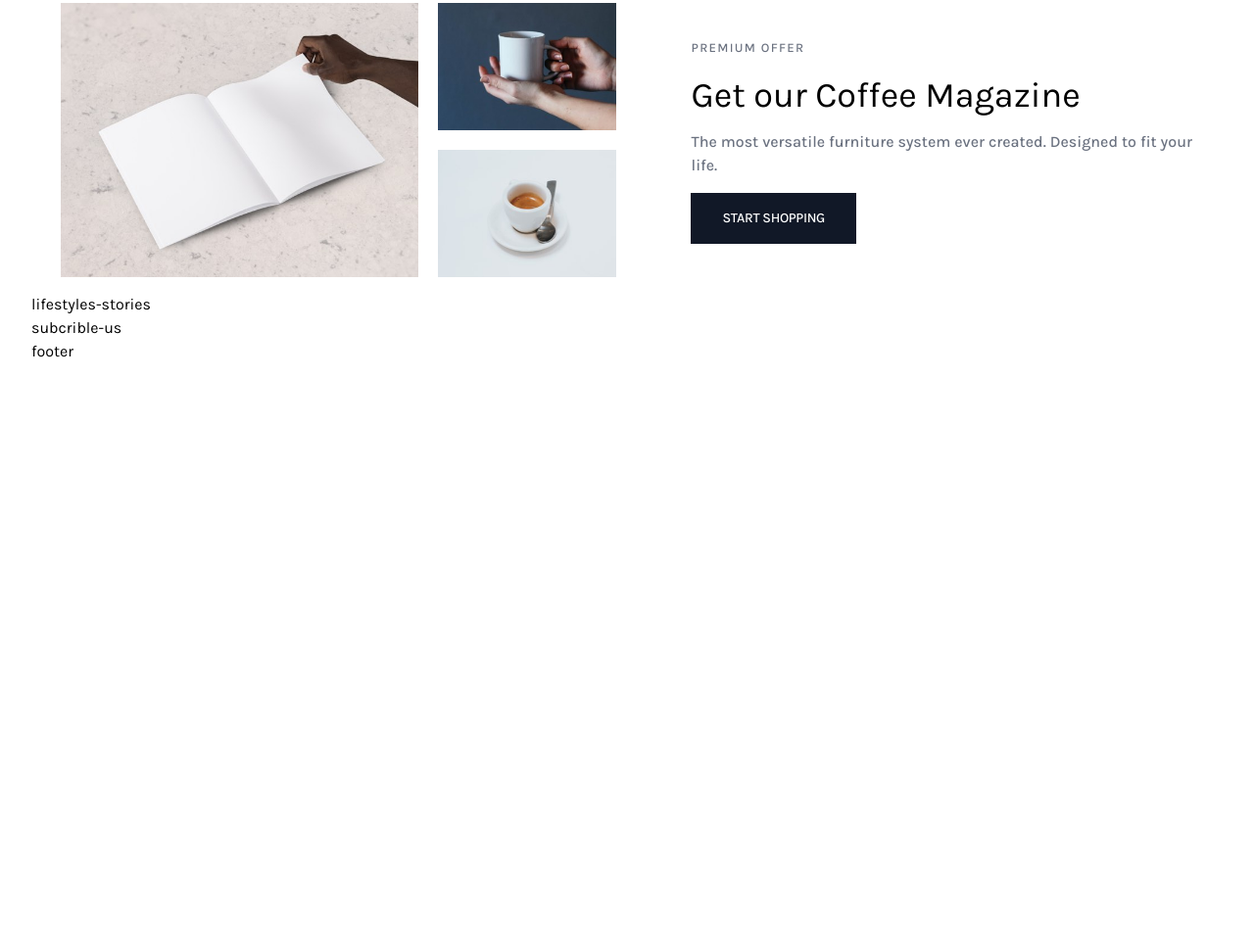
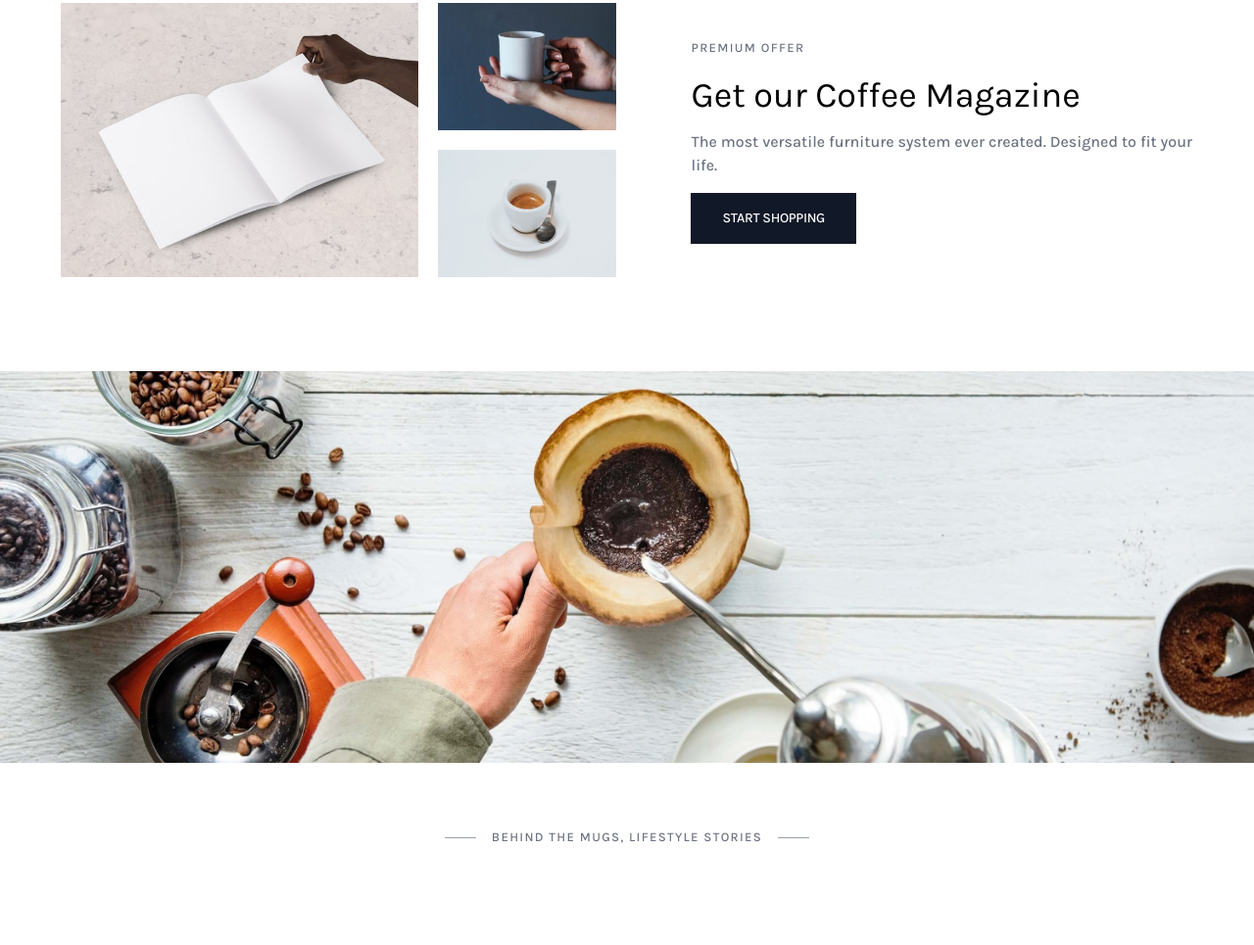
Before and after one commit to HoXuanTy/Coffee-styles_tailwind, a website: page public/index.html in a window 1280 px wide. Shown: the part 3715-4680 px from the top of the page at 98% size. Before the commit the page ends 4086 px from the top, so only its background shows below. Drawn offline with Linux system fonts and the light colour scheme.

Commit message:
feat: add parallax

```diff
--- a/public/index.html
+++ b/public/index.html
@@ -353,13 +353,13 @@
           <div class="cf-subheadline-deco-lable">BUY 2 MUGS AND GET A COFFEE MAGAZINE FREE</div>
           <div class="cf-subheadline-deco-line"></div>
         </div>
-        <div class="coffee-magazine w-[95%] 2xl:w-[65%] mx-auto mb-4">
+        <div class="coffee-magazine w-[95%] 2xl:w-[65%] mx-auto mb-24">
           <div class="flex flex-col md:flex-row justify-center items-center gap-5">
             <div class="cf-magazine-images basis-1/2 md:flex md:flex-row gap-5 w-full h-full mb-5 md:mb-0">
               <div class="cf-magazine-big-image basis-2/3 h-[280px] mb-3 xs:mb-5 md:mb-0 bg-[url('./img/magazine-image-01.jpeg')] bg-cover bg-no-repeat bg-center"></div>
               <div class="cf-magazine-small-images basis-1/3 flex flex-row md:flex-col gap-3 xs:gap-5">
-                <div class=" h-[130px] xs:h-[200px] basis-1/2   bg-[url('./img/magazine-image-02.jpeg')] bg-cover bg-no-repeat bg-center"></div>
-                <div class=" h-[130px] xs:h-[200px] basis-1/2   bg-[url('./img/magazine-image-03.jpeg')] bg-cover bg-no-repeat bg-center"></div>
+                <div class=" h-[130px] xs:h-[200px] basis-1/2  bg-[url('./img/magazine-image-02.jpeg')] bg-cover bg-no-repeat bg-center"></div>
+                <div class=" h-[130px] xs:h-[200px] basis-1/2  bg-[url('./img/magazine-image-03.jpeg')] bg-cover bg-no-repeat bg-center"></div>
               </div>
             </div>
             <div class="basis-1/2  pl-8 xl:pl-14 text-center md:text-left">
@@ -371,7 +371,17 @@
           </div>
         </div>
         <!-- End coffee-magazine -->
-        <div class="lifestyles-stories">
+
+        <div class="cf-parallax-image  bg-[url('./img/bg-parallax-01.jpeg')] h-[400px] bg-cover bg-no-repeat bg-center bg-fixed relative w-[100vw] left-[calc(-50vw_+_50%)]">
+
+        </div>
+        <!-- End coffee-parallax -->
+        <div class="cf-subheadline flex justify-center items-center mb-24">
+          <div class="cf-subheadline-deco-line"></div>
+          <div class="cf-subheadline-deco-lable">BEHIND THE MUGS, LIFESTYLE STORIES</div>
+          <div class="cf-subheadline-deco-line"></div>
+        </div>
+        <div class="lifestyles-stories my-96">
           lifestyles-stories
         </div>
         <!-- End lifestyles-stories -->
```
Also changed, not shown: README.md, public/img/bg-parallax-01.jpeg (added), public/output.css.
